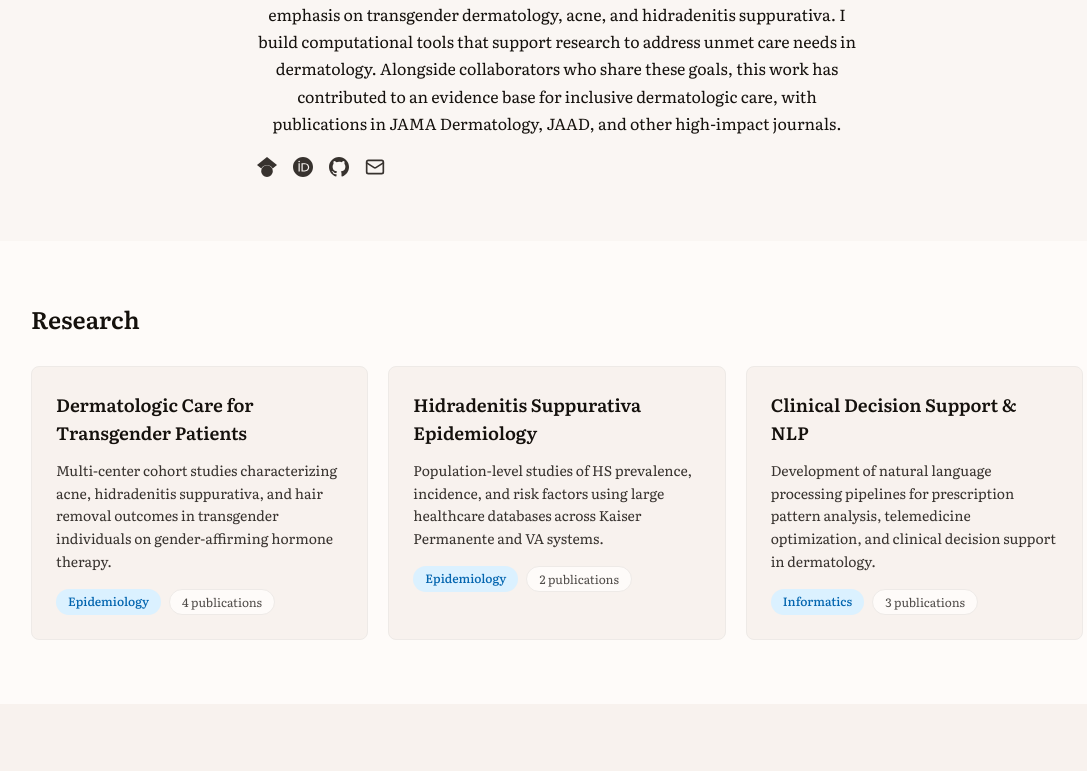
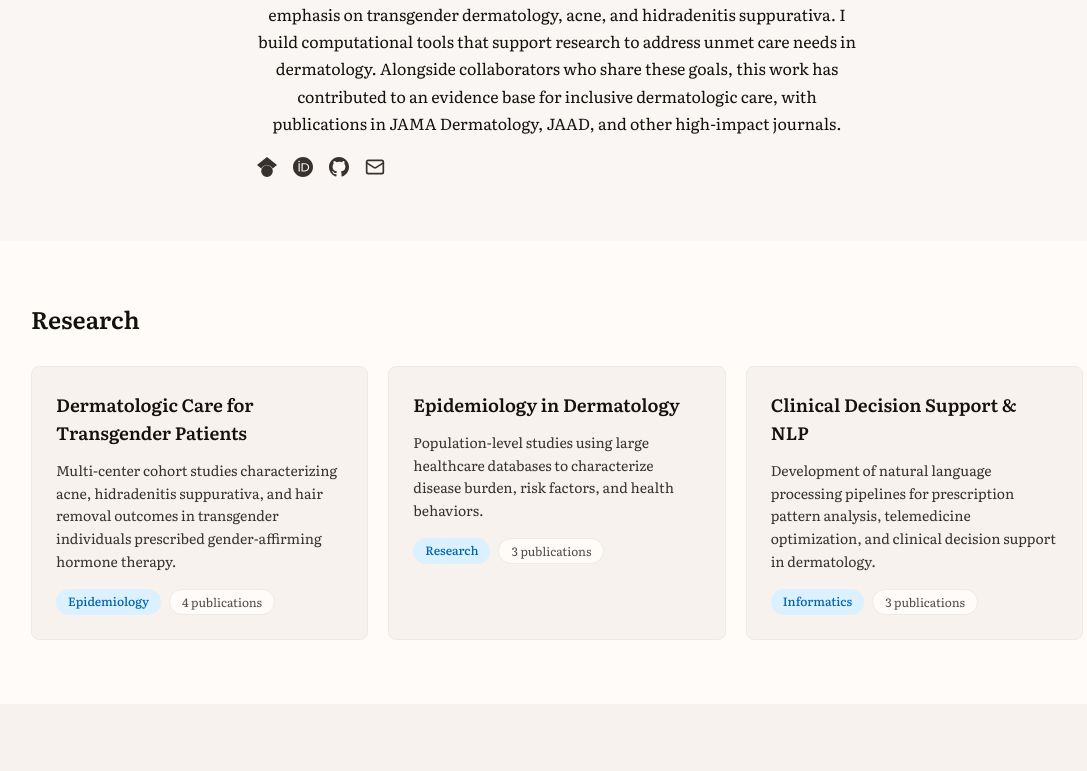
Before and after one commit to courtneyasmith/courtneyasmith.github.io, a Next.js app: page / in a window 1280 px wide. Shown: the part 428-1199 px from the top of the page, without its empty margins (83-1170 px from the left). Built offline with nearby package versions, Linux system fonts and the light colour scheme.

Commit message:
Broaden research themes and update wording

```diff
--- a/src/data/research-themes.ts
+++ b/src/data/research-themes.ts
@@ -5,7 +5,7 @@
     id: 'transgender-dermatology',
     title: 'Dermatologic Care for Transgender Patients',
     description:
-      'Multi-center cohort studies characterizing acne, hidradenitis suppurativa, and hair removal outcomes in transgender individuals on gender-affirming hormone therapy.',
+      'Multi-center cohort studies characterizing acne, hidradenitis suppurativa, and hair removal outcomes in transgender individuals prescribed gender-affirming hormone therapy.',
     focus: 'Epidemiology and clinical management in an underrepresented population',
     keyWork: ['Acne incidence and severity (JAMA Dermatology)', 'HS incidence (JAAD)'],
     relatedPublicationIds: [
@@ -16,13 +16,14 @@
     ],
   },
   {
-    id: 'hidradenitis-suppurativa',
-    title: 'Hidradenitis Suppurativa Epidemiology',
+    id: 'epidemiology',
+    title: 'Epidemiology in Dermatology',
     description:
-      'Population-level studies of HS prevalence, incidence, and risk factors using large healthcare databases across Kaiser Permanente and VA systems.',
+      'Population-level studies using large healthcare databases to characterize disease burden, risk factors, and health behaviors.',
     focus: 'Multi-site cohort studies with validated case definitions',
-    keyWork: ['HS incidence in transgender individuals (JAAD)', 'HS prevalence in youth (JID)'],
+    keyWork: ['Smoking in skin cancer survivors (JAAD)', 'HS prevalence in youth (JID)'],
     relatedPublicationIds: [
+      'smoking-cessation-and-persistence-in-skin-cancer-survivors-a-cross-sectional-stu',
       'incidence-of-hidradenitis-suppurativa-in-transgender-and-cisgender-individuals-a',
       'hidradenitis-suppurativa-prevalence-in-transgender-and-cisgender-youth-a-multi-r',
     ],
```
